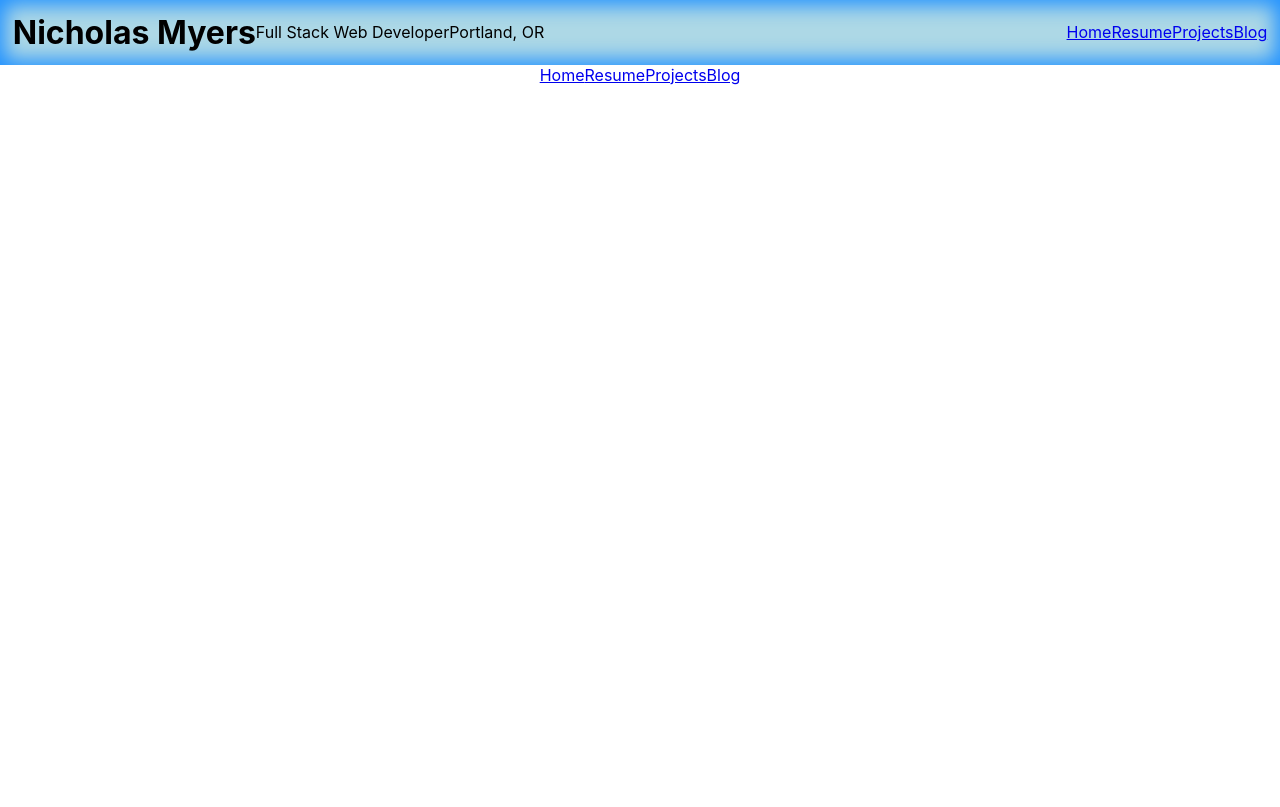
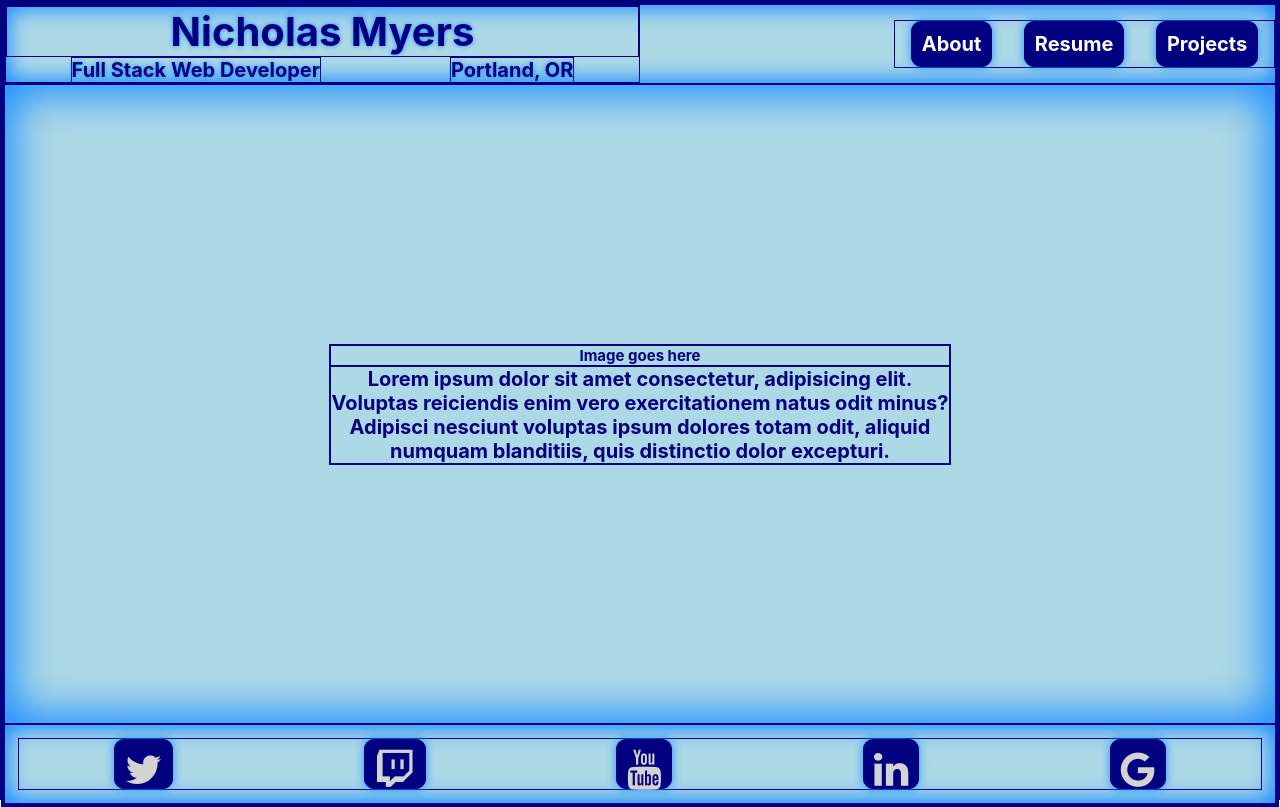
Before and after one commit to nicholas-myers/Professional-Portfolio, a React (Create React App) app: page / in a window 1280 px wide. Built offline with nearby package versions, Linux system fonts and the light colour scheme.

Commit message:
set up about page and routes

```diff
--- a/public/index.html
+++ b/public/index.html
@@ -25,6 +25,7 @@
       Learn how to configure a non-root public URL by running `npm run build`.
     -->
     <title>React App</title>
+    <link rel="stylesheet" href="https://cdnjs.cloudflare.com/ajax/libs/font-awesome/4.7.0/css/font-awesome.min.css">
   </head>
   <body>
     <noscript>You need to enable JavaScript to run this app.</noscript>
--- a/src/App.css
+++ b/src/App.css
@@ -1,13 +1,43 @@
 * {
+  border: 1px solid navy;
   box-sizing: border-box;
   margin: 0;
   padding: 0;
   max-width: 100%;
   max-height: 100%;
   text-align: center;
+  color: navy;
 }
 
 body {
   width: 100%;
   height: 100%;
 }
+
+html {
+  font-size: 62.5%;
+}
+
+a, p {
+  font-size: 2rem;
+  font-weight: bold;
+}
+
+.topNav {
+  text-decoration: none;
+  background-color: navy;
+  color: white;
+  padding: 1rem;
+  border-radius: 1rem;
+  box-shadow: 0 0 10px 0 dodgerblue;
+  transition: 1s;
+
+}
+
+.topNav:hover {
+  background-color: dodgerblue;
+  box-shadow: 0 0 10px 0px navy;
+  padding: 1rem 2rem;
+  transition: 1s;
+
+}
--- a/src/App.js
+++ b/src/App.js
@@ -1,20 +1,17 @@
 import React from "react";
-// import styled from "styled-components";
 import "./App.css";
 
 import Header from "./components/Header"
-import Nav from "./components/Nav"
+import Content from "./components/Content"
+import Footer from "./components/Footer"
+
 
 function App() {
   return (
     <div className="App">
       <Header />
-      <div className="content">
-        <section></section>
-      </div>
-      <footer>
-      <Nav />
-      </footer>
+      <Content />
+      <Footer />
     </div>
   );
 }
--- /dev/null
+++ b/src/components/About.js
@@ -0,0 +1,18 @@
+import React from "react"
+import styled from "styled-components"
+
+const AboutSection = styled.div`
+
+    display: block;
+    width: 50%;
+
+`
+
+export default function About() {
+    return (
+        <AboutSection>
+            <h2>Image goes here</h2>
+            <p>Lorem ipsum dolor sit amet consectetur, adipisicing elit. Voluptas reiciendis enim vero exercitationem natus odit minus? Adipisci nesciunt voluptas ipsum dolores totam odit, aliquid numquam blanditiis, quis distinctio dolor excepturi.</p>
+        </AboutSection>
+    )
+}
--- /dev/null
+++ b/src/components/Content.js
@@ -0,0 +1,29 @@
+import React from "react";
+import styled from "styled-components";
+import { Route } from "react-router-dom"
+
+import About from "./About"
+
+const ContentSection = styled.section`
+
+  display: flex;
+  align-items: center;
+  justify-content: center;
+  box-shadow: inset 0 0 40px 10px dodgerblue;
+  background-color: lightblue;
+  padding: 1%;
+  height: 80vh;
+
+`;
+
+function Content() {
+  return (
+    <ContentSection>
+      <Route path="/">
+        <About />
+      </Route>
+    </ContentSection>
+  );
+}
+
+export default Content;
--- /dev/null
+++ b/src/components/Footer.js
@@ -0,0 +1,23 @@
+import React from "react";
+import Social from "./Social";
+import styled from "styled-components";
+
+const StyledFooter = styled.footer`
+  display: flex;
+  align-items: center;
+  justify-content: center;
+  box-shadow: inset 0 0 20px 5px dodgerblue;
+  background-color: lightblue;
+  padding: 1%;
+  height: 10vh;
+`;
+
+function Footer() {
+  return (
+    <StyledFooter>
+      <Social />
+    </StyledFooter>
+  );
+}
+
+export default Footer;
--- a/src/components/Header.js
+++ b/src/components/Header.js
@@ -8,24 +8,48 @@ const StyledHeader = styled.header`
   justify-content: space-between;
   box-shadow: inset 0 0 20px 5px dodgerblue;
   background-color: lightblue;
-  padding: 1%;
+  height: 10vh;
+
 `;
 
-const Name = styled.div`
+const NameContainer = styled.div`
+  width: 50%;
   display: flex;
+  justify-content: space-around;
   align-items: center;
+  text-shadow: 0 0 5px dodgerblue;
+  @media(max-width: 1350px) {
+    flex-wrap: wrap;
+  }
 `;
+
+const Dot = styled.div`
+
+  border: 5px solid navy;
+  @media(max-width: 1380px) {
+    display: none
+  }
+`
+
+const Title = styled.h1`
+
+  font-size: 4rem;
+  @media(max-width: 1350px) {
+    width: 100%;
+  }
+
+`
 
 export default function Header() {
   return (
     <StyledHeader>
-      <Name>
-        <h1>Nicholas Myers</h1>
-        <div></div>
+      <NameContainer>
+        <Title>Nicholas Myers</Title>
+        <Dot></Dot>
         <p>Full Stack Web Developer</p>
-        <div></div>
+        <Dot></Dot>
         <p>Portland, OR</p>
-      </Name>
+      </NameContainer>
       <Nav />
     </StyledHeader>
   );
--- a/src/components/Nav.js
+++ b/src/components/Nav.js
@@ -1,13 +1,19 @@
 import React from "react";
 import { Link } from "react-router-dom"
+import styled from "styled-components"
+
+const TopNav = styled.nav`
+  width: 30%;
+  display: flex;
+  justify-content: space-around;
+`
 
 export default function Nav() {
   return (
-    <nav>
-      <Link to="/">Home</Link>
-      <Link to="/">Resume</Link>
-      <Link to="/">Projects</Link>
-      <Link to="/">Blog</Link>
-    </nav>
+    <TopNav>
+      <Link className="topNav" to="/">About</Link>
+      <Link className="topNav" to="/resume">Resume</Link>
+      <Link className="topNav" to="/projects">Projects</Link>
+    </TopNav>
   );
 }
--- /dev/null
+++ b/src/components/Social.js
@@ -0,0 +1,37 @@
+import React from "react";
+import styled from "styled-components";
+
+const Social = styled.nav`
+  width: 100%;
+  display: flex;
+  justify-content: space-around;
+`;
+
+const SocialLink = styled.a`
+  text-decoration: none;
+  background-color: navy;
+  color: lightgray;
+  padding: 1rem;
+  border-radius: 1rem;
+  box-shadow: 0 0 10px 0 dodgerblue;
+  font-size: 4rem;
+  transition: 1s;
+  &:hover {
+    background-color: dodgerblue;
+    box-shadow: 0 0 10px 2px navy;
+    cursor: pointer;
+    transition: .25s;
+  }
+`;
+
+export default function Nav() {
+  return (
+    <Social>
+      <SocialLink className="fa fa-twitter" href="https://twitter.com/NickMyersPro" target="_blank"></SocialLink>
+      <SocialLink className="fa fa-twitch" href="https://www.twitch.tv/korefucious" target="_blank"></SocialLink>
+      <SocialLink className="fa fa-youtube" href="https://www.youtube.com/channel/UCQ3_QXu3IVyqSX6NoN4Di2w/featured" target="_blank"></SocialLink>
+      <SocialLink className="fa fa-linkedin" href="https://www.linkedin.com/in/nicholas-myers-professional/" target="_blank"></SocialLink>
+      <SocialLink className="fa fa-google" href="nicholas.myers.professional@gmail.com" target="_blank"></SocialLink>
+    </Social>
+  );
+}
```
Also changed, not shown: src/convert.html (added, +11 -0 lines).
